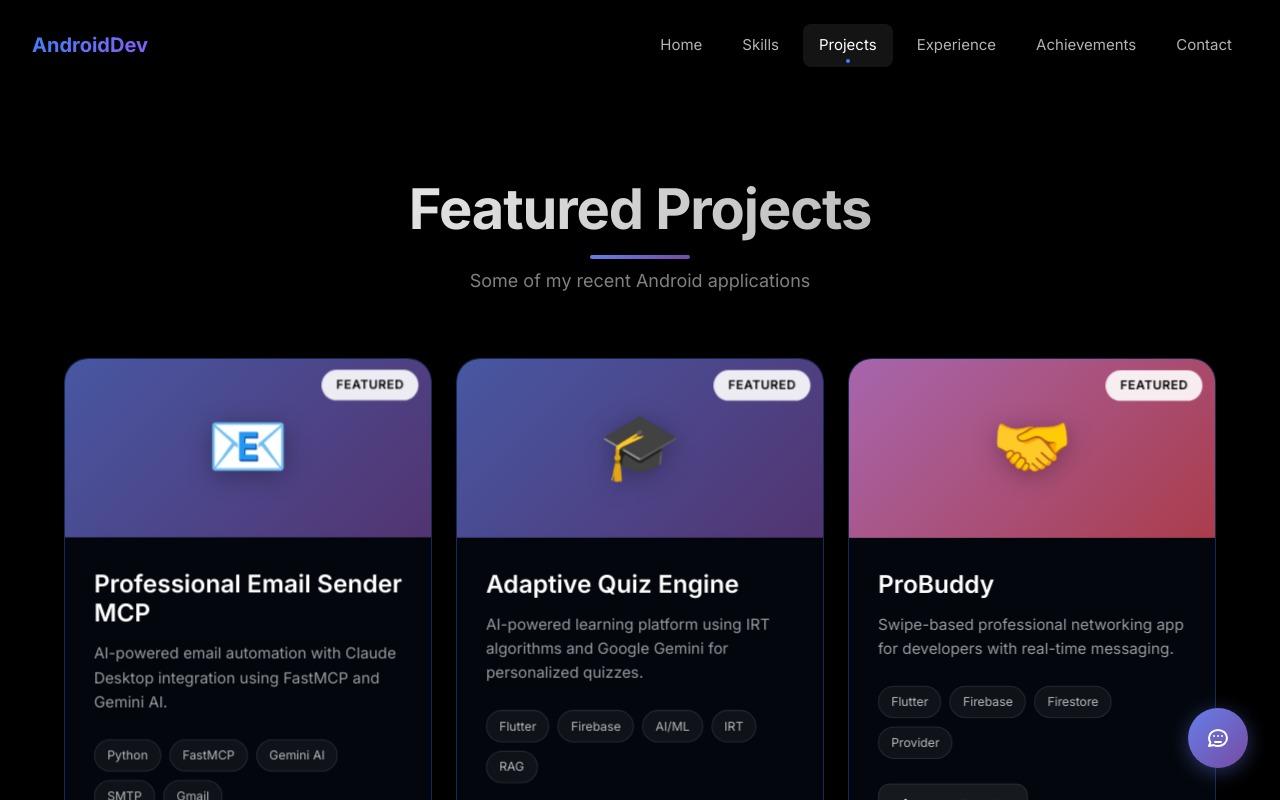
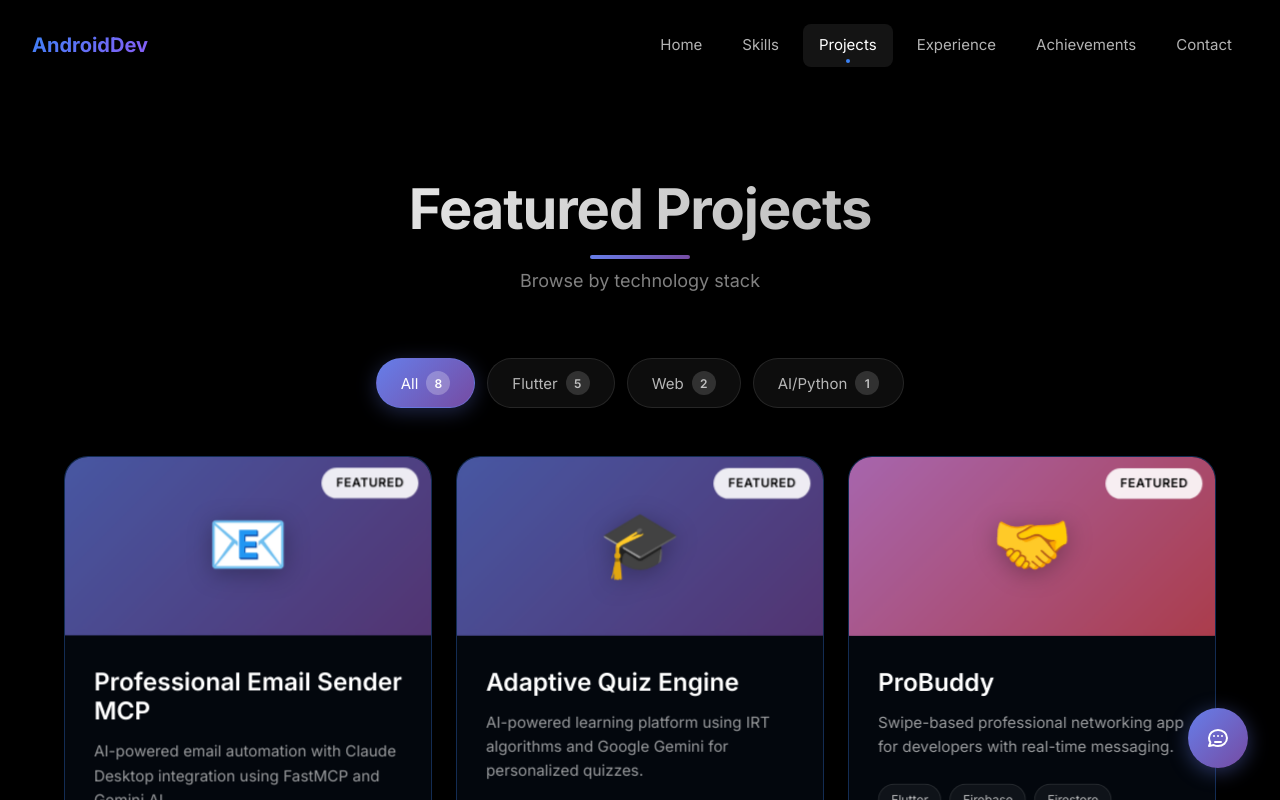
Before and after one commit to JeelChandegra/react_portfolio, a React (Vite) app in the folder my-react-app/: page /projects in a window 1280 px wide. Shown: the top 800 px of the page. Built offline with nearby package versions, Linux system fonts and the light colour scheme.

Commit message:
Add category filtering to Projects section (Flutter, Web, AI/Python)

```diff
--- a/my-react-app/src/components/Projects.css
+++ b/my-react-app/src/components/Projects.css
@@ -38,6 +38,62 @@
 .section-subtitle {
   font-size: 1.125rem;
   color: rgba(255, 255, 255, 0.5);
+}
+
+/* Category Filter */
+.category-filter {
+  display: flex;
+  justify-content: center;
+  gap: 0.75rem;
+  margin-bottom: 3rem;
+  flex-wrap: wrap;
+}
+
+.category-btn {
+  position: relative;
+  padding: 0.75rem 1.5rem;
+  background: rgba(255, 255, 255, 0.05);
+  border: 1px solid rgba(255, 255, 255, 0.1);
+  border-radius: 100px;
+  color: rgba(255, 255, 255, 0.7);
+  font-size: 0.9375rem;
+  font-weight: 500;
+  cursor: pointer;
+  transition: all 0.3s cubic-bezier(0.4, 0, 0.2, 1);
+  display: flex;
+  align-items: center;
+  gap: 0.5rem;
+}
+
+.category-btn:hover {
+  background: rgba(255, 255, 255, 0.08);
+  border-color: rgba(255, 255, 255, 0.2);
+  color: rgba(255, 255, 255, 0.9);
+  transform: translateY(-2px);
+}
+
+.category-btn.active {
+  background: linear-gradient(135deg, #667eea 0%, #764ba2 100%);
+  border-color: rgba(102, 126, 234, 0.5);
+  color: #ffffff;
+  box-shadow: 0 4px 20px rgba(102, 126, 234, 0.3);
+}
+
+.category-count {
+  display: inline-flex;
+  align-items: center;
+  justify-content: center;
+  min-width: 1.5rem;
+  height: 1.5rem;
+  padding: 0 0.375rem;
+  background: rgba(255, 255, 255, 0.15);
+  border-radius: 100px;
+  font-size: 0.75rem;
+  font-weight: 600;
+}
+
+.category-btn.active .category-count {
+  background: rgba(255, 255, 255, 0.25);
 }
 
 .projects-grid {
@@ -187,6 +243,15 @@
     padding: 4rem 1rem;
   }
 
+  .category-filter {
+    gap: 0.5rem;
+  }
+
+  .category-btn {
+    padding: 0.625rem 1.25rem;
+    font-size: 0.875rem;
+  }
+
   .projects-grid {
     grid-template-columns: 1fr;
   }
--- a/my-react-app/src/components/Projects.tsx
+++ b/my-react-app/src/components/Projects.tsx
@@ -1,6 +1,6 @@
 import { motion } from 'motion/react';
 import { useInView } from 'motion/react';
-import { useRef } from 'react';
+import { useRef, useState } from 'react';
 import { Link } from 'react-router-dom';
 import SpotlightCard from './SpotlightCard';
 import TiltCard from './TiltCard';
@@ -15,6 +15,7 @@
     gradient: 'linear-gradient(135deg, #667eea 0%, #764ba2 100%)',
     icon: '📧',
     featured: true,
+    category: 'AI/Python',
   },
   {
     id: 'adaptive-quiz-engine',
@@ -24,6 +25,7 @@
     gradient: 'linear-gradient(135deg, #667eea 0%, #764ba2 100%)',
     icon: '🎓',
     featured: true,
+    category: 'Flutter',
   },
   {
     id: 'probuddy',
@@ -33,6 +35,7 @@
     gradient: 'linear-gradient(135deg, #f093fb 0%, #f5576c 100%)',
     icon: '🤝',
     featured: true,
+    category: 'Flutter',
   },
   {
     id: 'scribble-game',
@@ -42,6 +45,7 @@
     gradient: 'linear-gradient(135deg, #4facfe 0%, #00f2fe 100%)',
     icon: '�',
     featured: true,
+    category: 'Flutter',
   },
    {
     id: 'codeforces-tracker',
@@ -51,6 +55,7 @@
     gradient: 'linear-gradient(135deg, #f093fb 0%, #f5576c 100%)',
     icon: '📊',
     featured: true,
+    category: 'Web',
   },
   {
     id: 'attendance-management',
@@ -60,6 +65,7 @@
     gradient: 'linear-gradient(135deg, #30cfd0 0%, #330867 100%)',
     icon: '�',
     featured: true,
+    category: 'Flutter',
   },
   {
     id: 'journey-journal',
@@ -69,6 +75,7 @@
     gradient: 'linear-gradient(135deg, #fa709a 0%, #fee140 100%)',
     icon: '�️',
     featured: true,
+    category: 'Flutter',
   },
   {
     id: 'gemini-ai-chatbot',
@@ -78,12 +85,20 @@
     gradient: 'linear-gradient(135deg, #667eea 0%, #764ba2 100%)',
     icon: '🤖',
     featured: true,
+    category: 'Web',
   },
 ];
+
+const categories = ['All', 'Flutter', 'Web', 'AI/Python'];
 
 const Projects = () => {
   const ref = useRef(null);
   const isInView = useInView(ref, { once: true, margin: '-100px' });
+  const [activeCategory, setActiveCategory] = useState('All');
+
+  const filteredProjects = activeCategory === 'All'
+    ? projectsData
+    : projectsData.filter(project => project.category === activeCategory);
 
   return (
     <section id="projects" className="projects" ref={ref}>
@@ -95,16 +110,40 @@
           transition={{ duration: 0.6 }}
         >
           <h2 className="section-title">Featured Projects</h2>
-          <p className="section-subtitle">Some of my recent Android applications</p>
+          <p className="section-subtitle">Browse by technology stack</p>
+        </motion.div>
+
+        {/* Category Filter */}
+        <motion.div
+          className="category-filter"
+          initial={{ opacity: 0, y: 20 }}
+          animate={isInView ? { opacity: 1, y: 0 } : { opacity: 0, y: 20 }}
+          transition={{ duration: 0.6, delay: 0.2 }}
+        >
+          {categories.map((category) => (
+            <button
+              key={category}
+              className={`category-btn ${activeCategory === category ? 'active' : ''}`}
+              onClick={() => setActiveCategory(category)}
+            >
+              {category}
+              <span className="category-count">
+                {category === 'All'
+                  ? projectsData.length
+                  : projectsData.filter(p => p.category === category).length}
+              </span>
+            </button>
+          ))}
         </motion.div>
 
         <div className="projects-grid">
-          {projectsData.map((project, index) => (
+          {filteredProjects.map((project, index) => (
             <motion.div
               key={project.id}
               initial={{ opacity: 0, y: 30 }}
-              animate={isInView ? { opacity: 1, y: 0 } : { opacity: 0, y: 30 }}
-              transition={{ duration: 0.6, delay: index * 0.1 }}
+              animate={{ opacity: 1, y: 0 }}
+              exit={{ opacity: 0, y: -30 }}
+              transition={{ duration: 0.4, delay: index * 0.1 }}
             >
               <SpotlightCard className={`project-card ${project.featured ? 'featured' : ''}`}>
                 <TiltCard>
```
